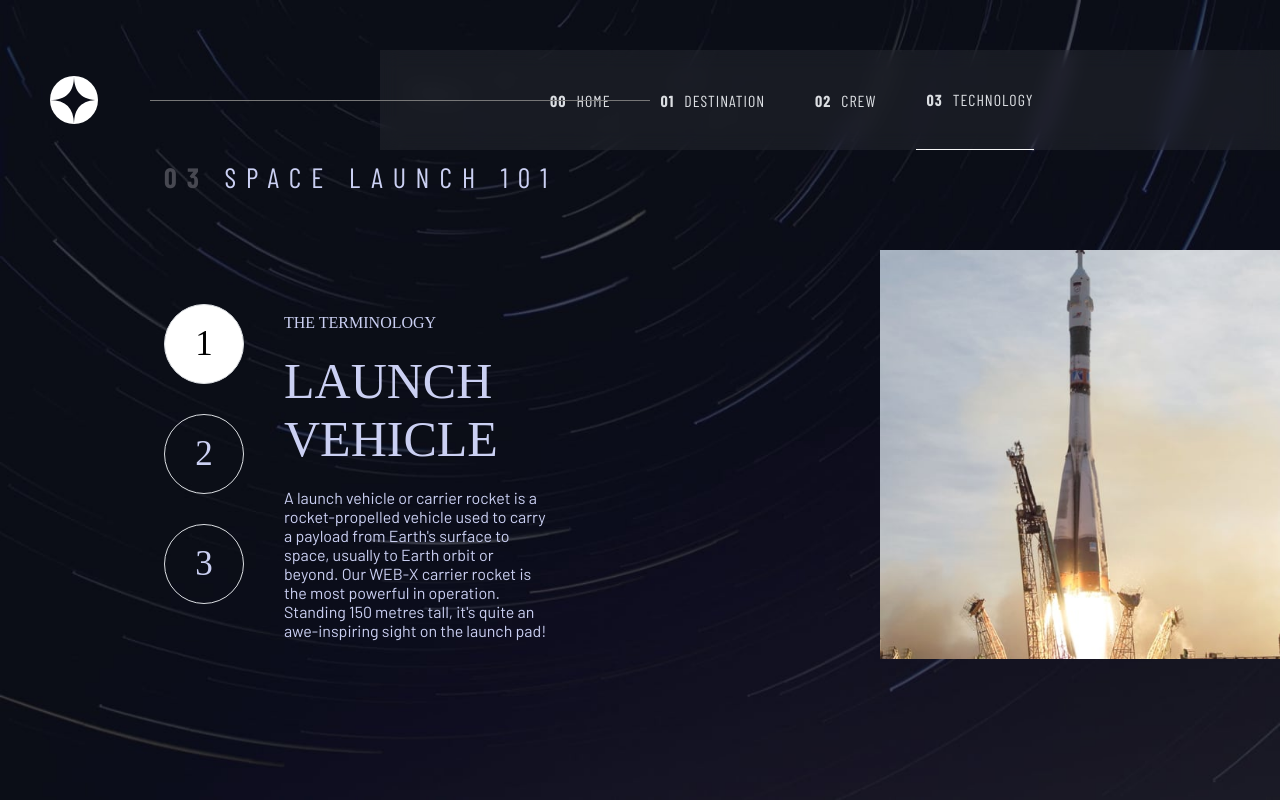
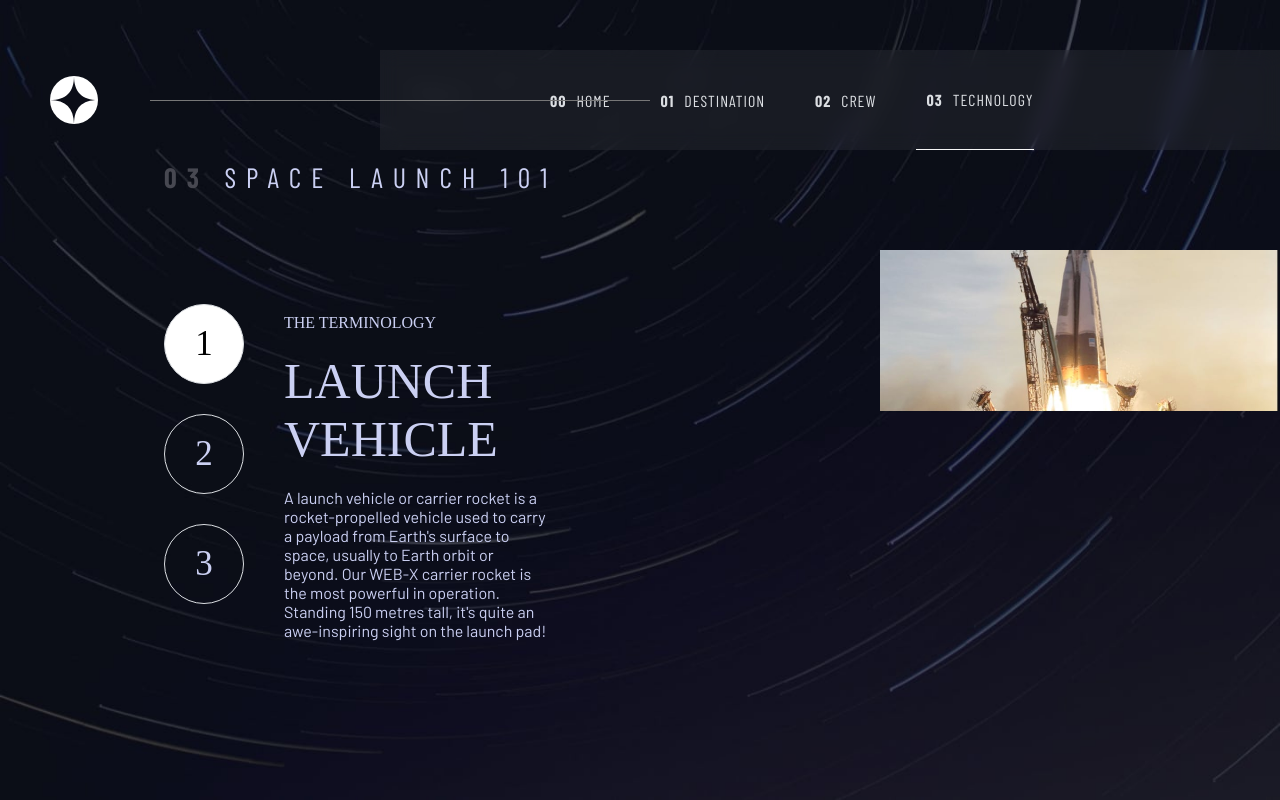
Before and after one commit to Joeldev1021/space-website-next, a Next.js app: page /technology in a window 1280 px wide. Built offline with nearby package versions, Linux system fonts and the light colour scheme; a web font is replaced by a local one.

Commit message:
change eslintrc

```diff
--- a/pages/technology/index.js
+++ b/pages/technology/index.js
@@ -9,22 +9,15 @@ import useScreenSize from "../../hooks/useScreenSize";
 const Tech = () => {
   const [tech, setTech] = useState(data.technology);
   const [techId, setTechId] = useState(0);
-  const { width } = useScreenSize();
-  const [src, setSrc] = useState(tech[techId].images.portrait);
+  const [src, setSrc] = useState(tech[techId].images.portrai);
 
-  useEffect(() => {
-    if (width < 950) {
-      setSrc(tech[techId].images.landscape);
-    } else {
-      setSrc(tech[techId].images.portrait);
-    }
-  }, [width]);
+
 
   return (
       <div className={styles.tech}>
           <Header/>
           <div className={styles.containerImg}>
-              <img src={src} alt={tech[techId].name} />
+              <img src={tech[techId].images.landscape} alt={tech[techId].name} />
           </div>
           <div className={styles.container}>
               <section >
```
Also changed, not shown: .eslintrc.json.
